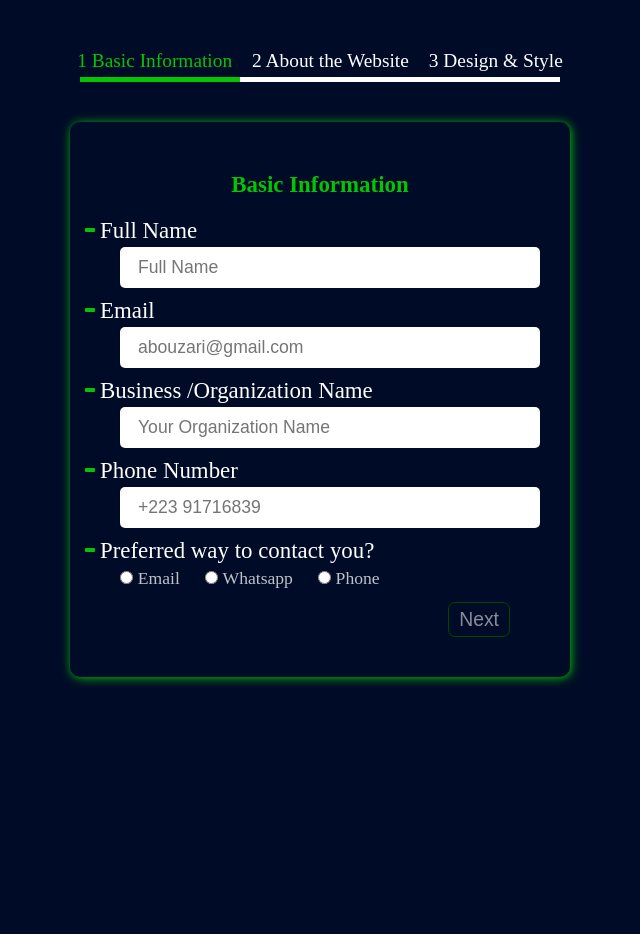
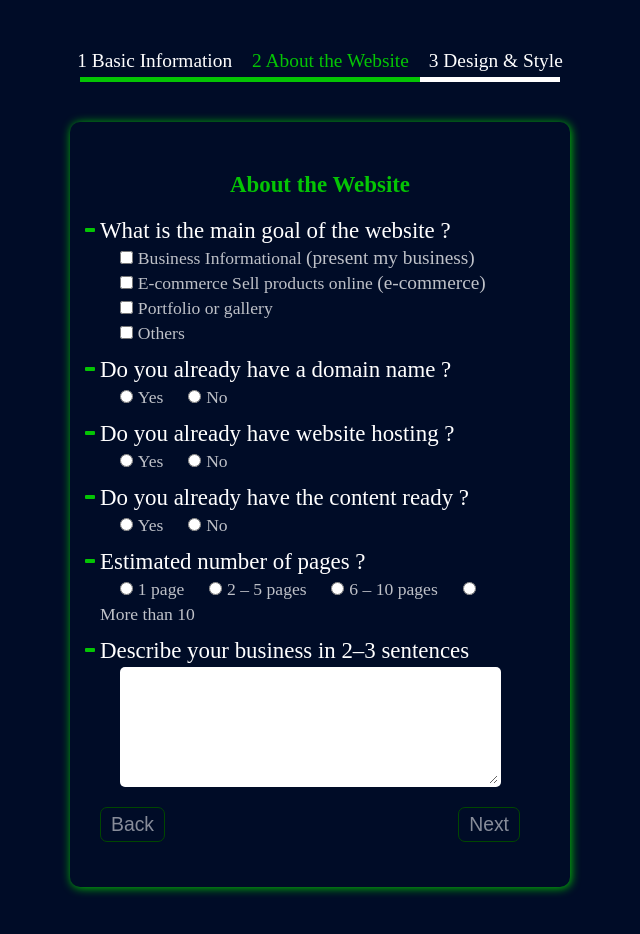
Before and after one commit to abzar12/End-of-day-Challenges, a plain HTML site: page ContactForm.html in a window 1280 px wide. Both pictures are taken after a click on the button "Next". Shown: the whole page, without its empty margins (320-960 px from the left). Before the commit the page ends 800 px from the top, so only its background shows below. Drawn offline with Linux system fonts and the light colour scheme.

Commit message:
added an animation

```diff
--- a/ContactForm.html
+++ b/ContactForm.html
@@ -16,13 +16,13 @@
                     <div class="septhead active">1 Basic Information</div>
                     <div class="septhead">2 About the Website</div>
                     <div class="septhead">3 Design & Style</div>
-                    <div class="range"></div>
+                    <div class="range" ></div>
                 </div>
                 <form action="" method="post">
                     <!-- -------------------------setp 1 is started here ------------------------- -->
-                    <div class="ac-step active">
+                    <div class="ac-step" id="ac-form-step1">
                         <h1>Basic Information</h1>
-                        <div class=" ac-form-step1 ">
+                        <div class="ac-form-step1">
                             <div class="" style="position: relative;">
                                 <label for="fullname" class="animation">Full Name</label>
                                 <input type="text" id="fullname" name="fullname" placeholder="Full Name" required>
@@ -52,14 +52,14 @@
                                 </div>
                             </div>
                             <div class="ac-button">
-                                <button type="button" onclick="Nextpage()">Next</button>
+                                <button type="button" id="Nextbutton">Next</button>
                             </div>
                         </div>
                     </div>
                     <!-- -------------------------setp 2 is started here ------------------------- -->
-                    <div class="ac-step ">
+                    <div class="ac-step " id="ac-form-step2">
                         <h2>About the Website</h2>
-                        <div class="">
+                        <div class="ac-form-step1">
                             <div class="" style="position: relative;">
                                 <label for="WebsiteGoal" class="animation">What is the main goal of the website
                                     ?</label>
@@ -124,13 +124,13 @@
                                     style="resize: vertical;"></textarea>
                             </div>
                                 <div class="ac-buttonBoth">
-                                    <button type="button" onclick="Prevpage()">Back</button>
-                                    <button type="button" onclick="Nextpage()">Next</button>
+                                    <button type="button" id="Prevbutton" >Back</button>
+                                    <button type="button" id="Nextbutton">Next</button>
                                 </div>
                         </div>
                     </div>
                     <!-- -------------------------setp 3 is started here ------------------------- -->
-                    <div class="ac-step">
+                    <div class="ac-step " id="ac-form-step3">
                         <h3>Design & Style</h3>
                         <div class="ac-form-step1">
                             <div class="1" style="position: relative;">
@@ -166,8 +166,9 @@
                                     <label for="">Not sure yet</label>
                                 </div>
                                 <div class="">
-                                <div class="ac-buttonBack">
-                                    <button type="button" onclick="Nextpage()">Back</button>
+                                <div class="ac-buttonBoth">
+                                   <button type="button" id="Prevbutton">Back</button>
+                                   <button type="submit">Subscrire</button>
                                 </div>
                             </div>
                             </div>
@@ -177,6 +178,7 @@
             </div>
         </section>
     </main>
+    <script src="contactFrom.js" defer ></script>
 </body>
 
 </html>
```
